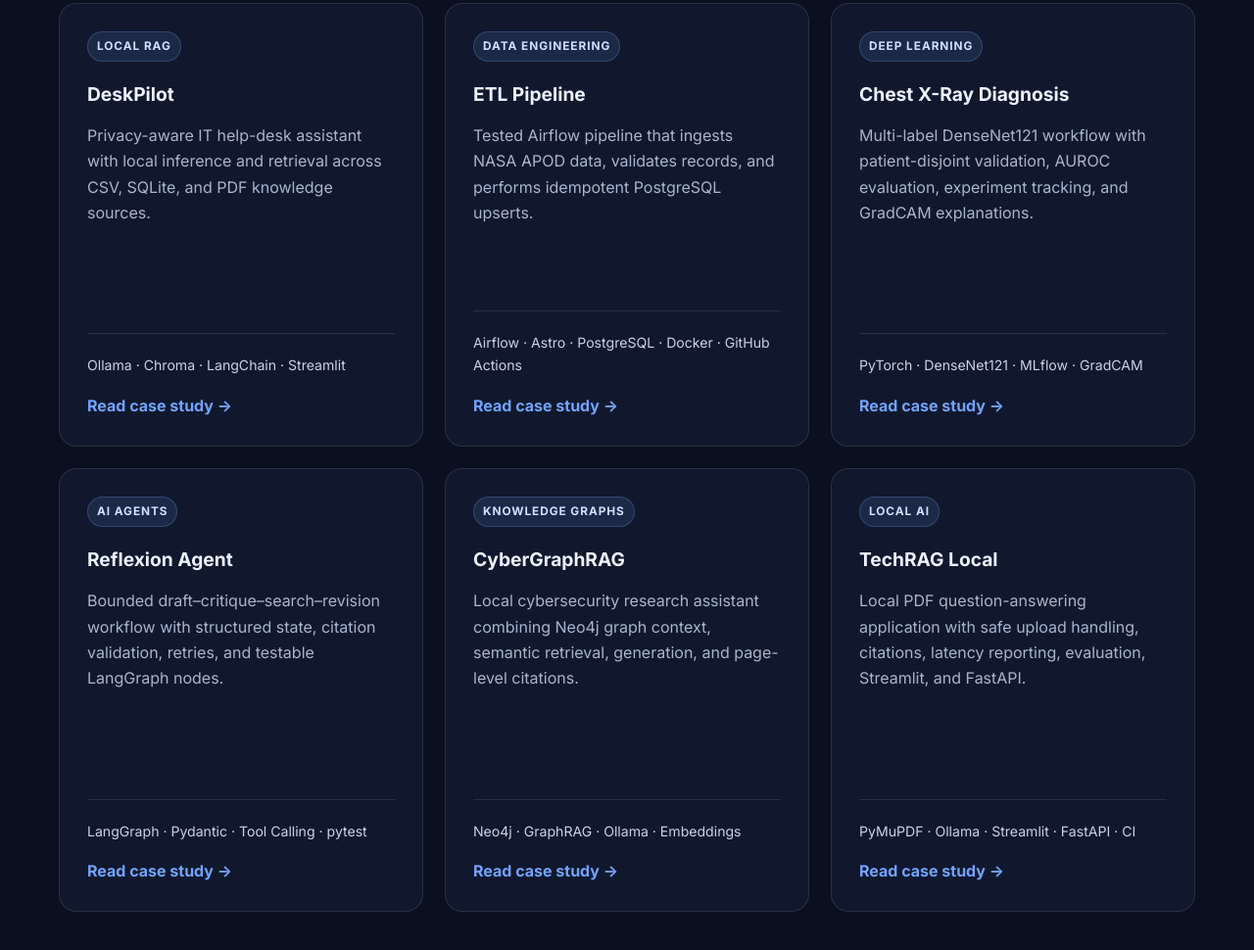
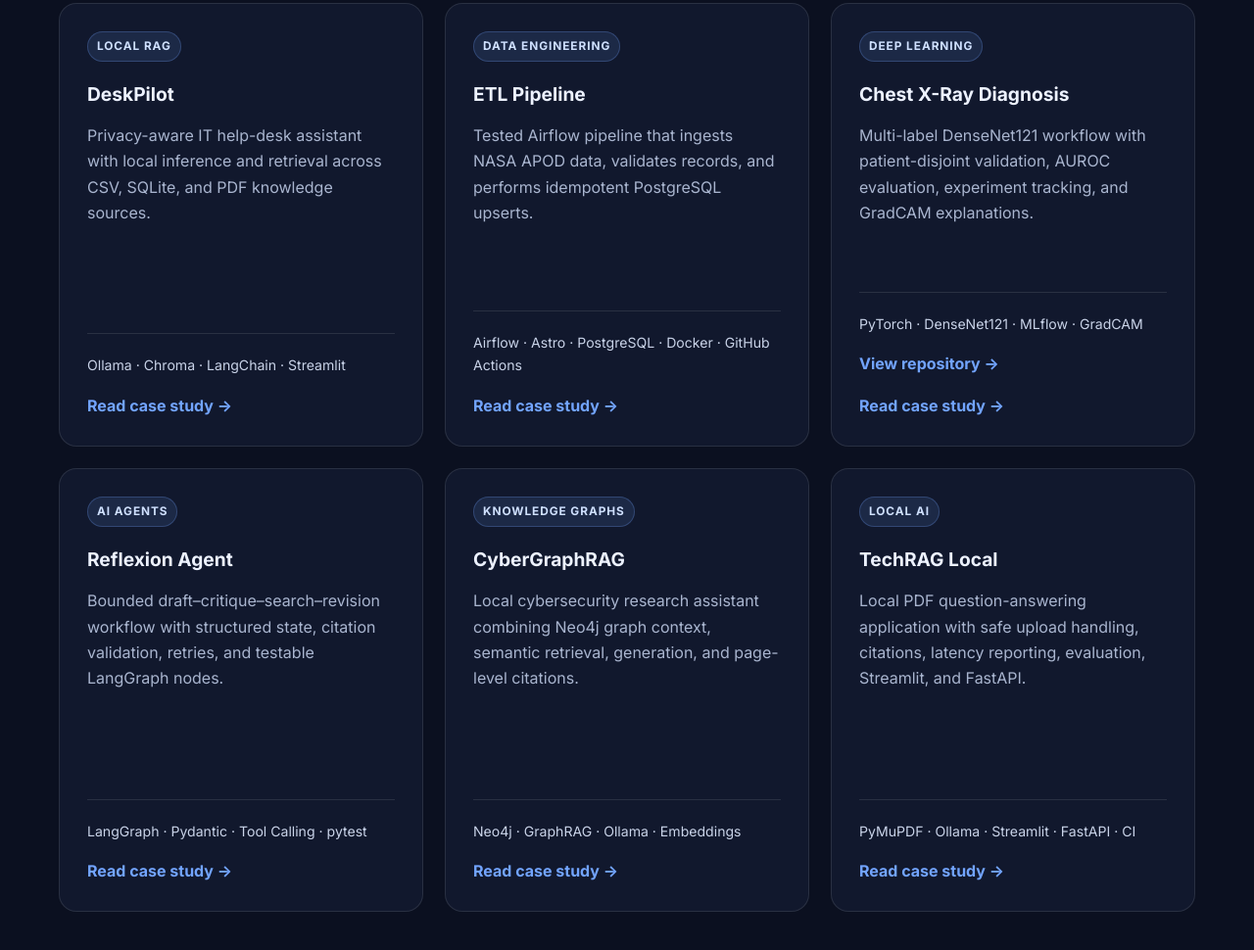
Before and after one commit to Arash80/my-page, a plain HTML site: page docs/index.html in a window 1280 px wide. Shown: the part 1636-2606 px from the top of the page at 98% size. Drawn offline with Linux system fonts and the light colour scheme.

Commit message:
Add Chest X-Ray repository link to portfolio

```diff
--- a/docs/index.html
+++ b/docs/index.html
@@ -113,6 +113,7 @@
             <h3>Chest X-Ray Diagnosis</h3>
             <p>Multi-label DenseNet121 workflow with patient-disjoint validation, AUROC evaluation, experiment tracking, and GradCAM explanations.</p>
             <div class="stack">PyTorch · DenseNet121 · MLflow · GradCAM</div>
+            <a href="https://github.com/Arash80/chest-xray-diagnosis" target="_blank" rel="noreferrer" aria-label="View the Chest X-Ray Diagnosis repository on GitHub">View repository →</a>
             <a href="case-studies.html#chest-xray" aria-label="Read the Chest X-Ray Diagnosis case study">Read case study →</a>
           </article>
 
```
